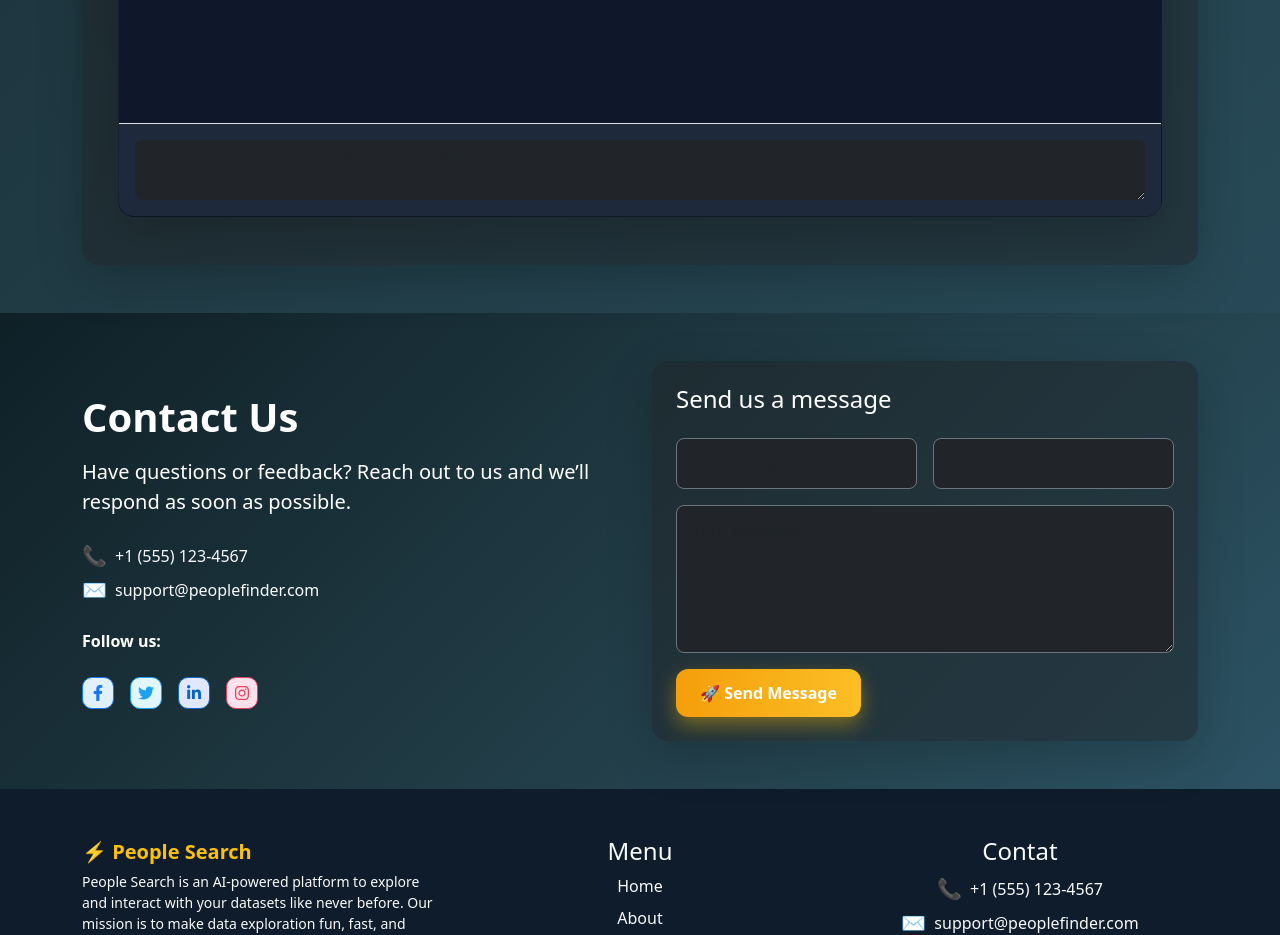
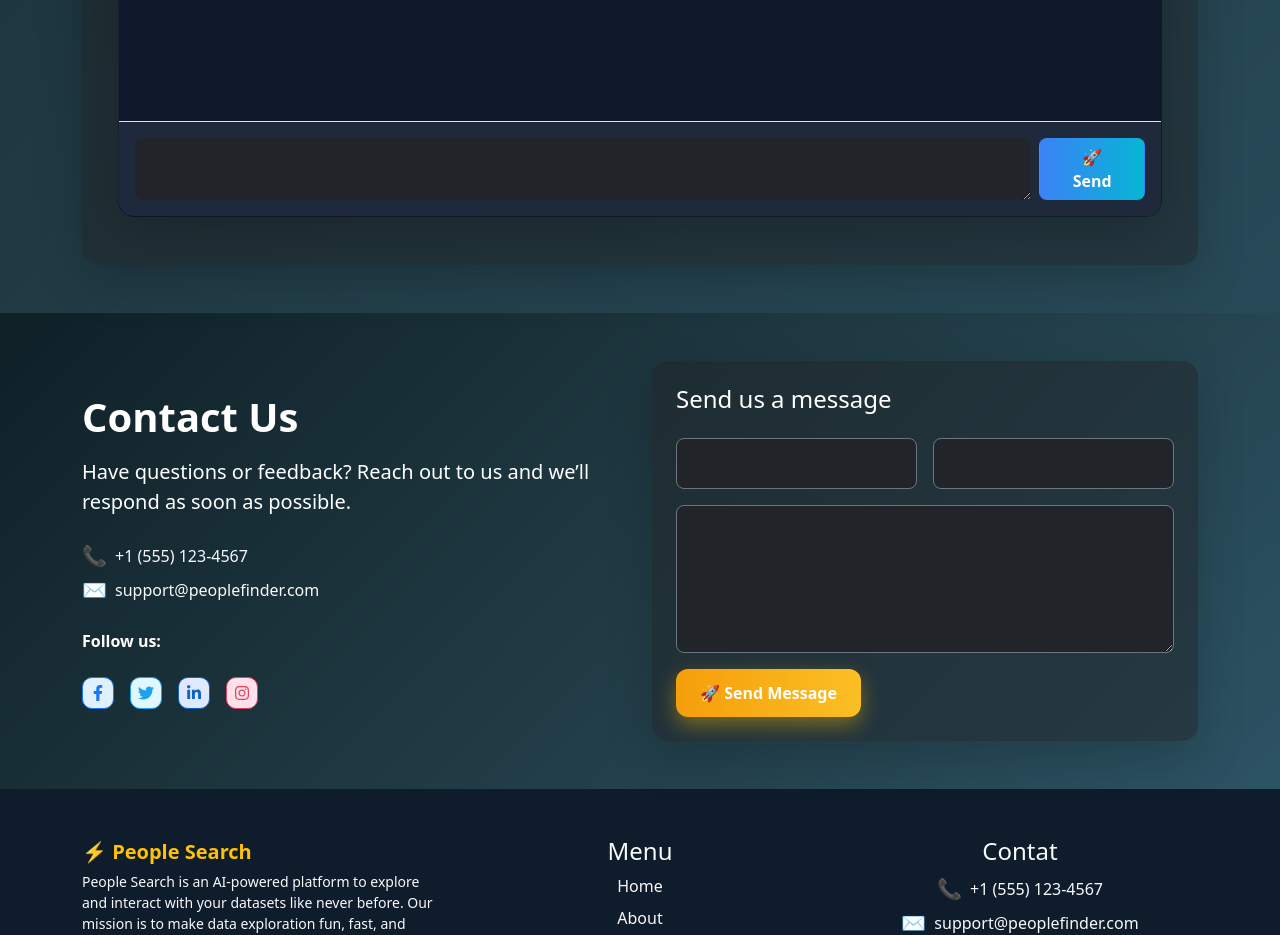
Before and after one commit to AmarAbbas123/People-lookup, a React (Vite) app in the folder client/: page / in a window 1280 px wide. Shown: the part 1840-2775 px from the top of the page. Built offline with nearby package versions, Linux system fonts and the light colour scheme.

Commit message:
button function issue fixed in chat.js

```diff
--- a/client/src/components/ChatBot.jsx
+++ b/client/src/components/ChatBot.jsx
@@ -136,7 +136,14 @@ export default function ChatBot() {
             className="form-control bg-dark text-light border-0 rounded-3"
             style={{ minHeight: "48px" }}
           />
-
+          <button
+            onClick={handleSend}
+            disabled={sending}
+            className="btn fw-bold px-4 rounded-3"
+            style={{ background: "linear-gradient(90deg, #3b82f6, #06b6d4)", color: "#fff" }}
+          >
+            {sending ? "⏳ Sending..." : "🚀 Send"}
+          </button>
         </div>
       </div>
     </div>
```
